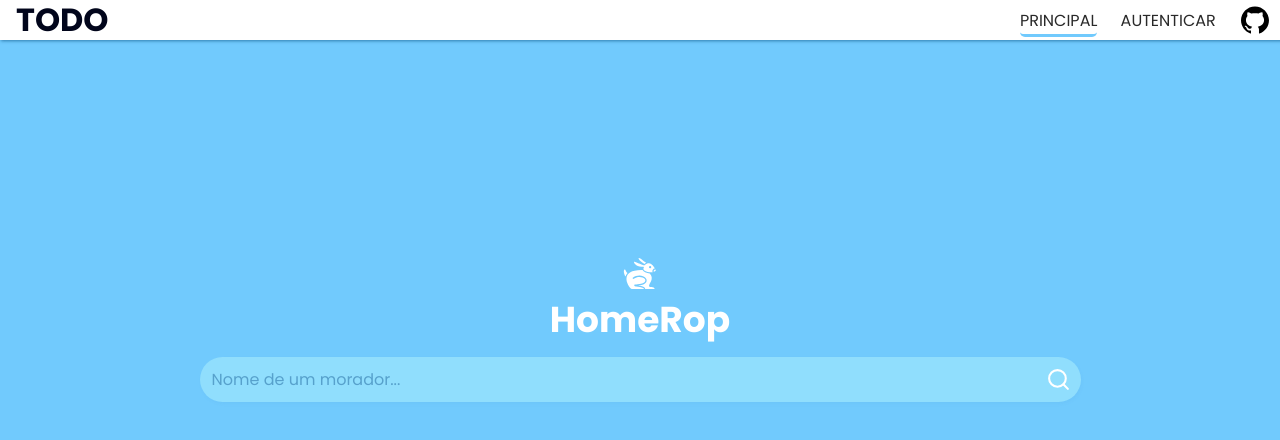
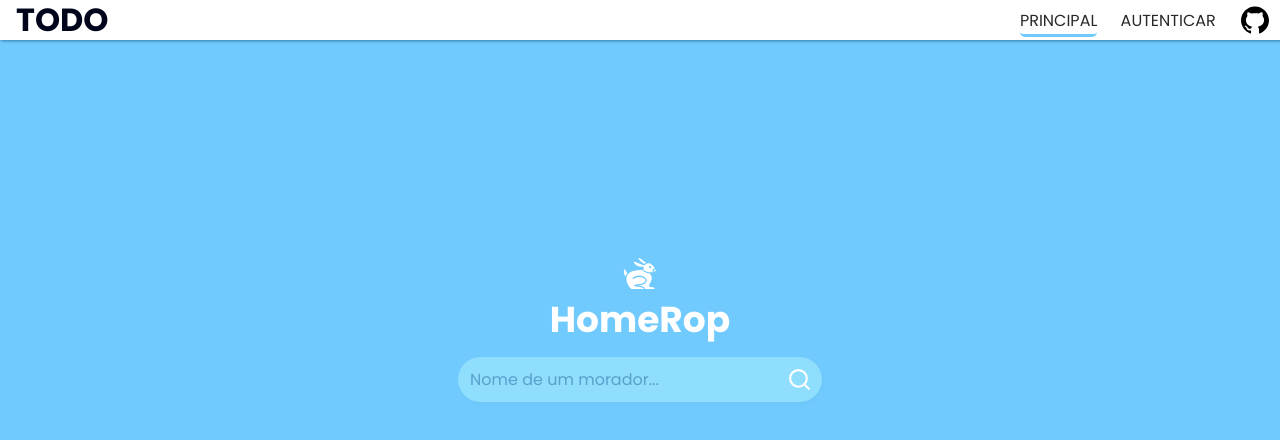
Before and after one commit to nellfs/HomeHop, a React (Create React App) app: page / in a window 1280 px wide. Shown: the top 440 px of the page. Built offline with nearby package versions, Linux system fonts and the light colour scheme.

Commit message:
navigation fix

```diff
--- a/src/places/pages/Searcher.css
+++ b/src/places/pages/Searcher.css
@@ -25,7 +25,6 @@
 }
 
 .container-input input {
-  width: 65vw;
   background-color: transparent;
   border: 0;
   font-size: 16px;
@@ -35,6 +34,12 @@
   margin-left: 2px;
   font-weight: bold;
   text-shadow: 1px 2px 0px rgba(88, 170, 224, 1);
+}
+
+@media (max-width: 480px) {
+  .container-input input {
+    width: 65vw;
+  }
 }
 
 .container-input input::placeholder {
@@ -49,4 +54,5 @@
   display: flex;
   justify-content: center;
   align-items: center;
+  cursor: pointer;
 }
--- a/src/shared/components/Navigation/MainNavigation.css
+++ b/src/shared/components/Navigation/MainNavigation.css
@@ -25,7 +25,7 @@
   height: 100%;
 }
 
-@media (min-width: 768px) {
+@media (min-width: 608px) {
   .main-navigation__menu-btn {
     display: none;
   }
--- a/src/shared/components/Navigation/NavLinks.css
+++ b/src/shared/components/Navigation/NavLinks.css
@@ -9,13 +9,7 @@
   justify-content: flex-end;
 }
 
-@media (min-width: 758px) {
-  .nav-links ul {
-    display: none;
-  }
-}
-
-@media (max-width: 767px) {
+@media (max-width: 608px) {
   .nav-links a {
     display: none;
   }
```
